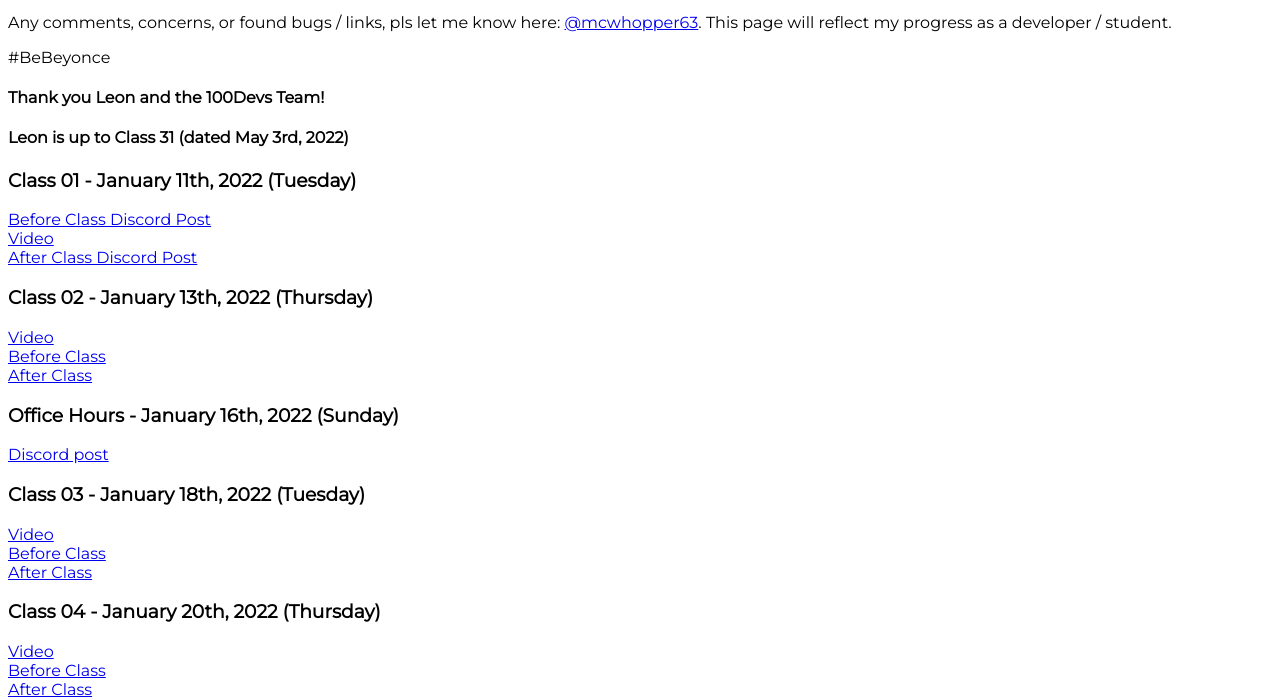
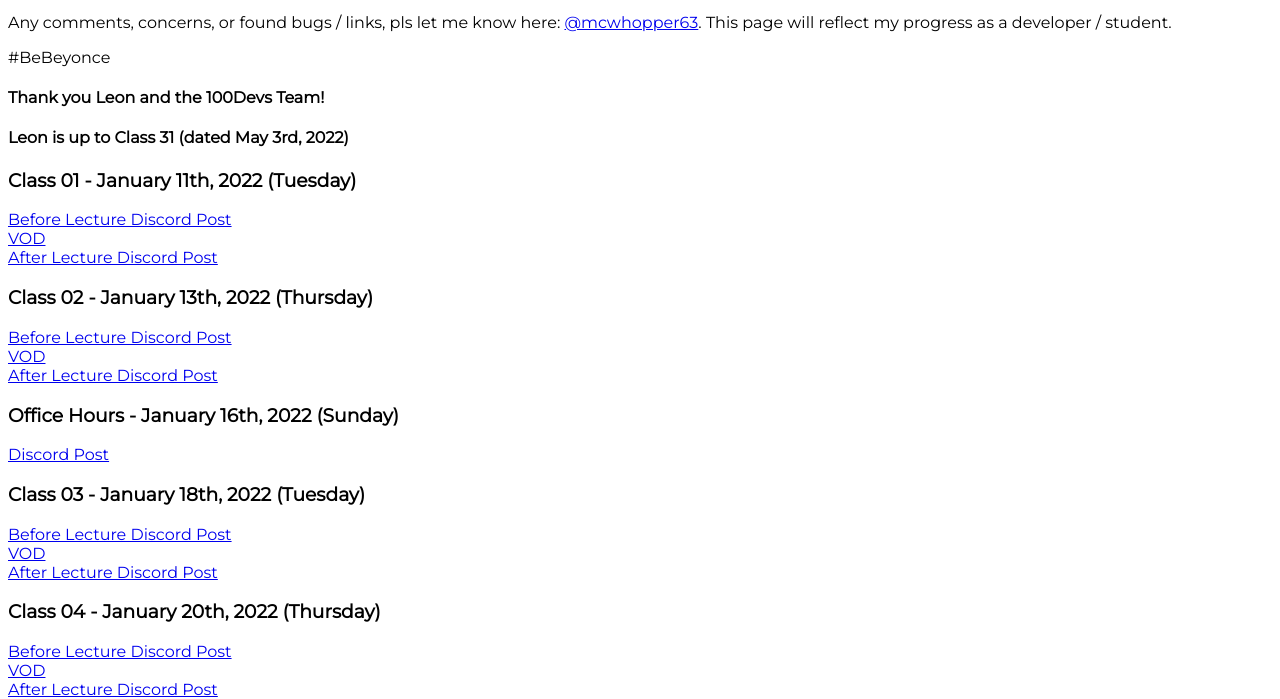
Before and after one commit to wheels63/wheels63.github.io, a plain HTML site: page index.html in a window 1280 px wide. Shown: the part 104-803 px from the top of the page. Drawn offline with Linux system fonts and the light colour scheme.

Commit message:
refactor

```diff
--- a/index.html
+++ b/index.html
@@ -28,20 +28,20 @@
     <div class="week week01">
       <section class="day class01">
         <h3>Class 01 - January 11th, 2022 (Tuesday)</h3>
-        <a class="before-discord" href="https://discord.com/channels/735923219315425401/738891289071714388/930589829392138331">Before Class Discord Post</a><br>
+        <a class="before-discord" href="https://discord.com/channels/735923219315425401/738891289071714388/930589829392138331">Before Lecture Discord Post</a><br>
         <a class="vod"
-          href="https://www.youtube.com/watch?v=o3IIobN4xR0&list=PLBf-QcbaigsJysJ-KFZvLGJvvW-3sfk1S&index=1">Video</a><br>
-        <a class="after-discord" href="https://discord.com/channels/735923219315425401/738891289071714388/930668371471642665">After Class Discord Post</a><br>
+          href="https://www.youtube.com/watch?v=o3IIobN4xR0&list=PLBf-QcbaigsJysJ-KFZvLGJvvW-3sfk1S&index=1">VOD</a><br>
+        <a class="after-discord" href="https://discord.com/channels/735923219315425401/738891289071714388/930668371471642665">After Lecture Discord Post</a><br>
       </section>
 
       <section class="day class02">
         <h3>Class 02 - January 13th, 2022 (Thursday)</h3>
+        <a class="before-discord"
+          href="https://discord.com/channels/735923219315425401/738891289071714388/931314672718737418">Before Lecture Discord Post</a><br>
         <a class="vod"
-          href="https://www.youtube.com/watch?v=eCRbEILXXmE&list=PLBf-QcbaigsJysJ-KFZvLGJvvW-3sfk1S&index=2">Video</a><br>
-        <a class="before-discord"
-          href="https://discord.com/channels/735923219315425401/738891289071714388/931314672718737418">Before Class</a><br>
+            href="https://www.youtube.com/watch?v=eCRbEILXXmE&list=PLBf-QcbaigsJysJ-KFZvLGJvvW-3sfk1S&index=2">VOD</a><br>
         <a class="after-discord"
-          href="https://discord.com/channels/735923219315425401/738891289071714388/931390546855989278">After Class</a><br>
+          href="https://discord.com/channels/735923219315425401/738891289071714388/931390546855989278">After Lecture Discord Post</a><br>
       </section>
 
       <section class="day officehours">
@@ -49,7 +49,7 @@
         <!-- <a class="vod"
           href="">Video</a><br> -->
         <a class="before-discord"
-          href="https://discord.com/channels/735923219315425401/738891289071714388/932326191929647165">Discord post</a><br>
+          href="https://discord.com/channels/735923219315425401/738891289071714388/932326191929647165">Discord Post</a><br>
         <!-- <a class="after-discord"
           href="">After Class
           Notes</a><br> -->
@@ -59,33 +59,29 @@
     <div class="week week02">
       <section class="day class03">
         <h3>Class 03 - January 18th, 2022 (Tuesday)</h3>
-        <a class="vod"
-          href="https://www.youtube.com/watch?v=rdWM6kUImjE&list=PLBf-QcbaigsJysJ-KFZvLGJvvW-3sfk1S&index=3">Video</a><br>
         <a class="before-discord"
-          href="https://discord.com/channels/735923219315425401/738891289071714388/933126749653434408">Before Class</a><br>
+          href="https://discord.com/channels/735923219315425401/738891289071714388/933126749653434408">Before Lecture Discord Post</a><br>
+        <a class="vod" href="https://www.youtube.com/watch?v=rdWM6kUImjE&list=PLBf-QcbaigsJysJ-KFZvLGJvvW-3sfk1S&index=3">VOD</a><br>
         <a class="after-discord"
-          href="https://discord.com/channels/735923219315425401/738891289071714388/933198767174348810">After Class</a><br>
+          href="https://discord.com/channels/735923219315425401/738891289071714388/933198767174348810">After Lecture Discord Post</a><br>
       </section>
 
       <section class="day class04">
         <h3>Class 04 - January 20th, 2022 (Thursday)</h3>
-        <a class="vod"
-          href="https://www.youtube.com/watch?v=Q1Obtn29twk&list=PLBf-QcbaigsJysJ-KFZvLGJvvW-3sfk1S&index=4">Video</a><br>
         <a class="before-discord"
-          href="https://discord.com/channels/735923219315425401/738891289071714388/933851316575432814">Before Class</a><br>
+          href="https://discord.com/channels/735923219315425401/738891289071714388/933851316575432814">Before Lecture Discord Post</a><br>
+        <a class="vod" href="https://www.youtube.com/watch?v=Q1Obtn29twk&list=PLBf-QcbaigsJysJ-KFZvLGJvvW-3sfk1S&index=4">VOD</a><br>
         <a class="after-discord"
-          href="https://discord.com/channels/735923219315425401/738891289071714388/933917040618659851">After Class</a><br>
+          href="https://discord.com/channels/735923219315425401/738891289071714388/933917040618659851">After Lecture Discord Post</a><br>
       </section>
 
       <section class="day officehours">
         <h3>Office Hours - January 23rd, 2022 (Sunday)</h3>
+        <a class="before-discord"
+          href="https://discord.com/channels/735923219315425401/738891289071714388/934862908976926760">Before Office Hours Discord Post</a><br>
         <!-- <a class="vod" href="">Video</a><br> -->
-        <a class="before-discord"
-          href="https://discord.com/channels/735923219315425401/738891289071714388/934862908976926760">Before Class
-          Notes</a><br>
         <a class="after-discord"
-          href="https://discord.com/channels/735923219315425401/738891289071714388/933917040618659851">After Class
-          Notes</a><br>
+          href="https://discord.com/channels/735923219315425401/738891289071714388/933917040618659851">After Office Hours Discord Post</a><br>
       </section>
     </div>
 
```
